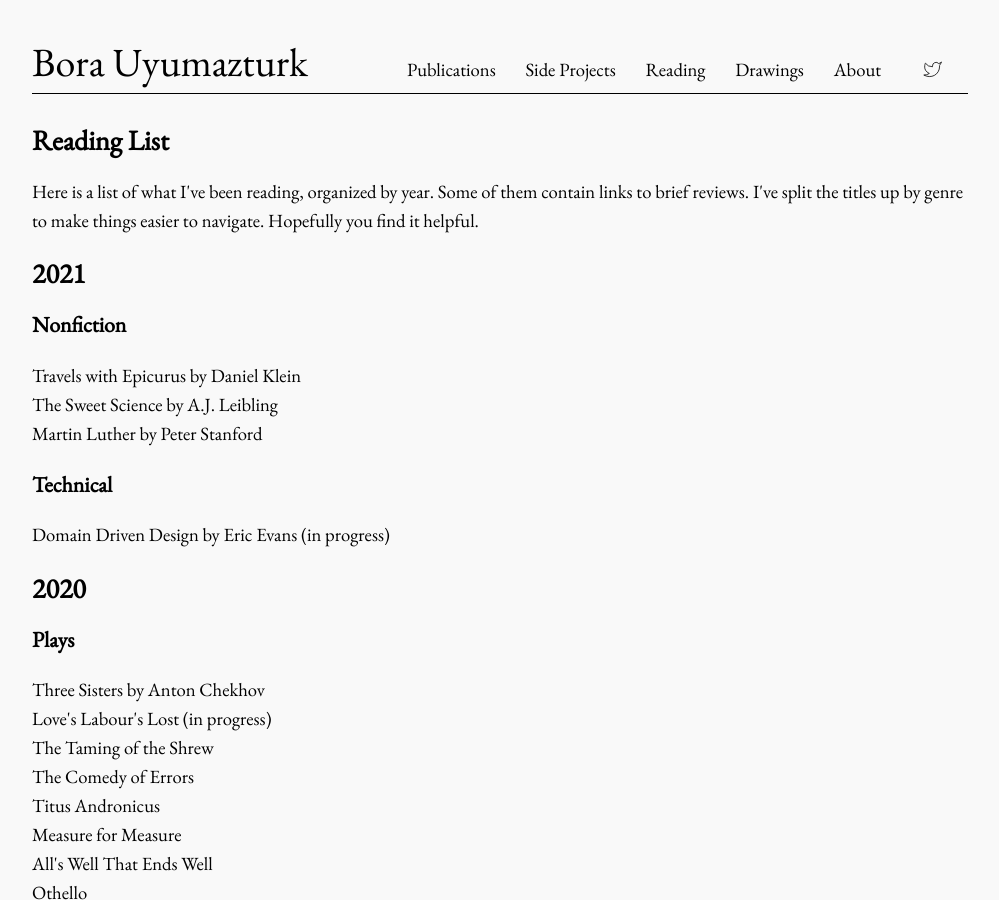
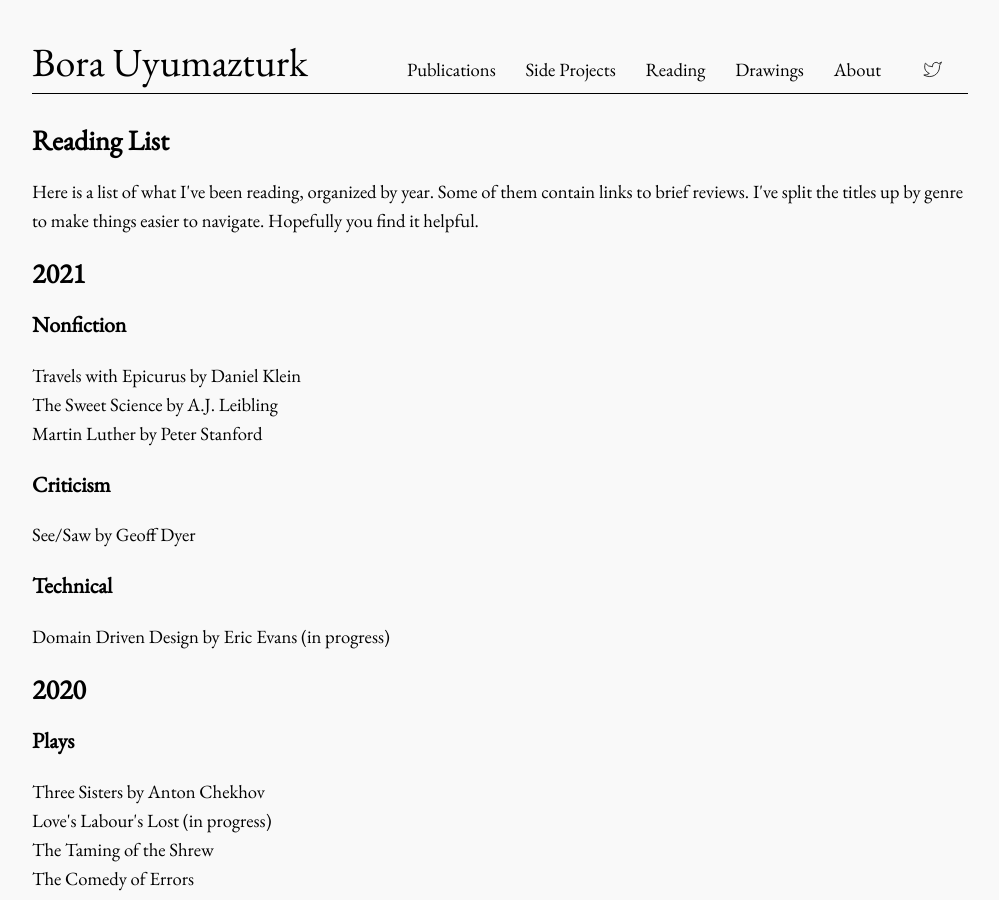
Before and after one commit to bora-uyumazturk/bora-uyumazturk.github.io, a Jekyll site: the page built from reading.html, in a window 1280 px wide and 900 px high. Shown: the whole window, without its empty margins (140-1139 px from the left). Built offline with Jekyll 4.4.1, drawn with Linux system fonts in a browser that asks for light colours.

Commit message:
Update reading.html

```diff
--- a/reading.html
+++ b/reading.html
@@ -19,6 +19,10 @@ title: Reading
   Travels with Epicurus by Daniel Klein <br>
   The Sweet Science by A.J. Leibling <br>
   Martin Luther by Peter Stanford
+
+  <h3>Criticism</h3>
+
+  See/Saw by Geoff Dyer
 
   <h3>Technical</h3>
 
```
